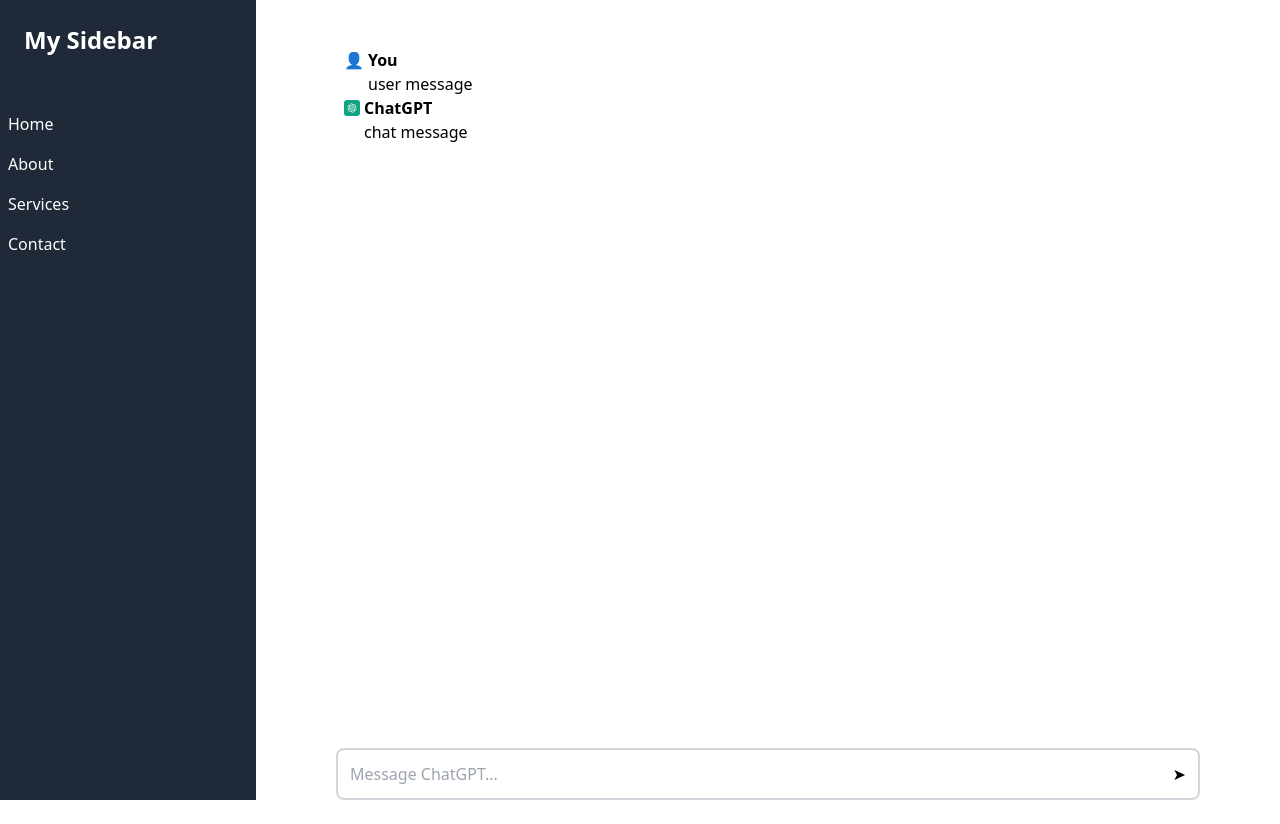
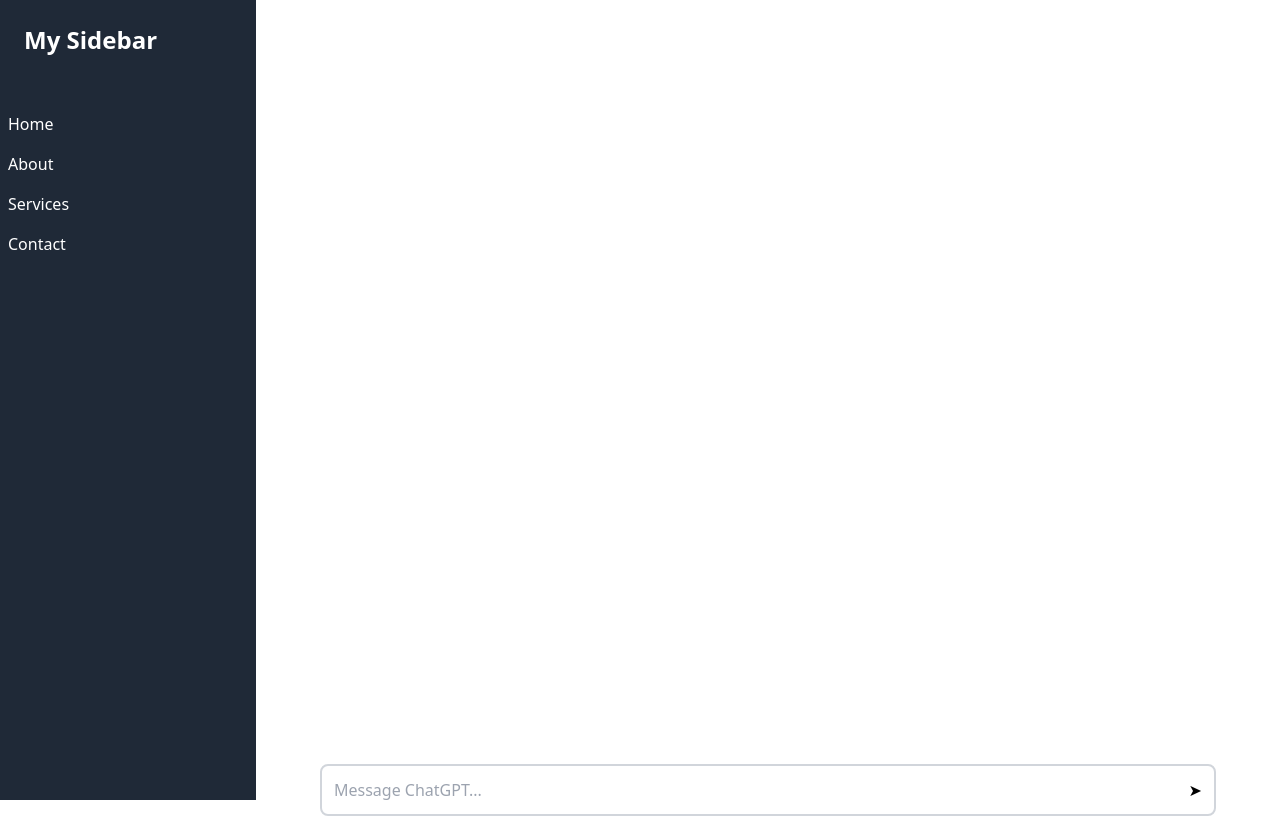
Before and after one commit to ForTuneRio/rpg-web, a Nuxt app: page / in a window 1280 px wide. Built offline with nearby package versions, Linux system fonts and the light colour scheme.

Commit message:
messages and structure

```diff
--- a/components/ChatBox.vue
+++ /dev/null
@@ -1,46 +0,0 @@
-<template>
-  <div class="flex gap-1 mb-2">
-    <div class="flex-1 relative border-2 border-gray-300 p-3 rounded-lg flex">
-      <input
-        v-model="message"
-        type="text"
-        class="w-full outline-none"
-        placeholder="Message ChatGPT..."
-      />
-      <div class="flex gap-2">
-        <button @click="fetchData">➤</button>
-      </div>
-    </div>
-    <div v-if="dataV" class="mt-4 border p-4 rounded-lg">
-      <p>{{ dataV }}</p>
-    </div>
-    <div v-if="responseV" class="mt-4 border p-4 rounded-lg">
-      <p>{{ responseV }}</p>
-    </div>
-  </div>
-</template>
-
-<script setup lang="ts">
-import { ref } from 'vue'
-
-const message = ref('')
-const responseV = ref()
-const dataV = ref()
-
-const fetchData = async () => {
-  try {
-    // Fetching the data directly from Flask API
-    const res = await fetch(`http://127.0.0.1:5000/ask?prompt="${message.value}"`)
-    const data = await res.json()
-
-    if (res.ok) {
-      dataV.value = data.value
-      responseV.value = null
-    } else {
-      responseV.value = data.error
-    }
-  } catch (err) {
-    responseV.value = 'An error occurred while fetching the data.'
-  }
-}
-</script>
--- a/components/ChatContainer.vue
+++ /dev/null
@@ -1,19 +0,0 @@
-<template>
-    <div>
-      <Message
-        v-for="(chat, index) of CHATS"
-        :key="index"
-        :content="chat.content"
-        :role="chat.role"
-      />
-    </div>
-</template>
-
-<script setup lang="ts">
-import Message from './/Message.vue';
-
-  const CHATS = [
-    {content:'user message', role:'user'},
-    {content:'chat message', role:'chat'}
-  ]
-</script>
--- a/components/Message.vue
+++ b/components/Message.vue
@@ -4,12 +4,12 @@
       <img
         v-else
         src="../assets/chatgpt.svg"
-        alt="chatgpt logo"
+        alt="chatgpt"
         class="w-4 h-4 mt-1"
       />
       <div>
         <div v-if="isUser" class="font-bold">You</div>
-        <div v-else class="font-bold">ChatGPT</div>
+        <div v-else class="font-bold">ChatRPG</div>
         <div>{{ content }}</div>
       </div>
     </div>
--- a/pages/index.vue
+++ b/pages/index.vue
@@ -1,11 +1,58 @@
 <script setup>
+import Message from '~/components/Message.vue'
+import { ref } from 'vue'
 
+const message = ref('')
+const response = ref(null)
+const chatMessages = ref([])
+
+const fetchData = async () => {
+  try {
+    const res = await fetch(`http://127.0.0.1:5000/ask?prompt=${message.value}`)
+    const data = await res.json()
+
+    if (res.ok) {
+      chatMessages.value.push({ content: message.value, role: 'user' })
+      chatMessages.value.push({ content: data.value, role: 'chat' })
+      message.value = ''
+      response.value = null
+    } else {
+      response.value = data.error
+    }
+  } catch (err) {
+    response.value = 'An error occurred while fetching the data.'
+  }
+}
 </script>
 <template>
-  <div
-    class="h-screen w-full max-w-4xl mx-auto p-4 flex flex-col justify-between"
-  >
-    <ChatContainer class="flex-1 p-2 overflow-auto" />
-    <ChatBox />
+  <div class="h-screen w-full max-w-4xl mx-auto flex flex-col justify-between">
+    <div class="flex-1 p-2 overflow-auto">
+      <!-- Loop through chatMessages to display the conversation -->
+      <Message
+        v-for="(chat, index) in chatMessages"
+        :key="index"
+        :content="chat.content"
+        :role="chat.role"
+      />
+      <!-- Display error response if any -->
+      <div v-if="response" class="mt-4 border p-4 rounded-lg">
+        <p>{{ response }}</p>
+      </div>
+    </div>
+
+    <!-- Input and Send Button -->
+    <div class="flex gap-1 mb-2">
+      <div class="flex-1 relative border-2 border-gray-300 p-3 rounded-lg flex">
+        <input
+          v-model="message"
+          type="text"
+          class="w-full outline-none"
+          placeholder="Message ChatGPT..."
+        />
+        <div class="flex gap-2">
+          <button @click="fetchData">➤</button>
+        </div>
+      </div>
+    </div>
   </div>
 </template>
```
